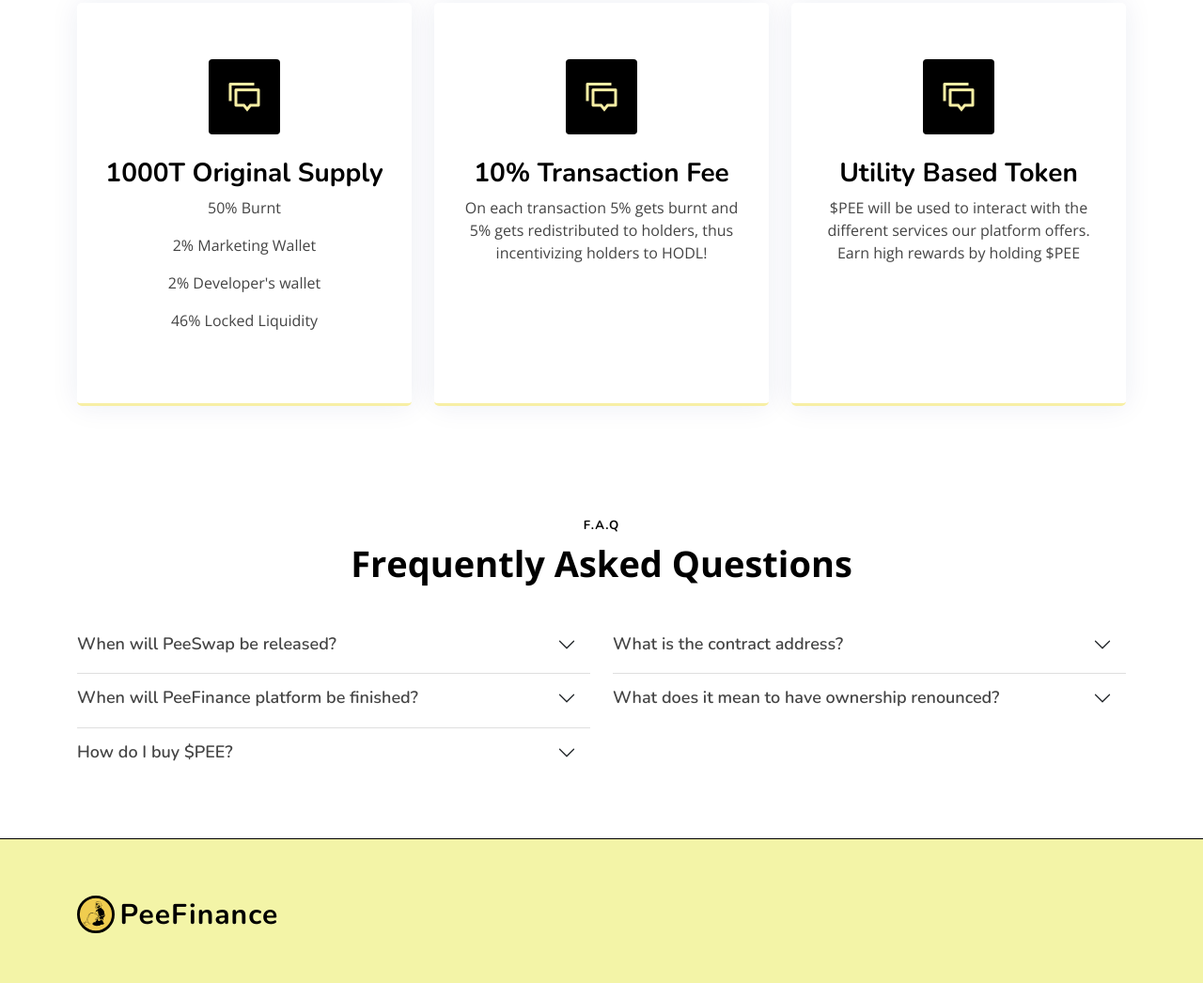
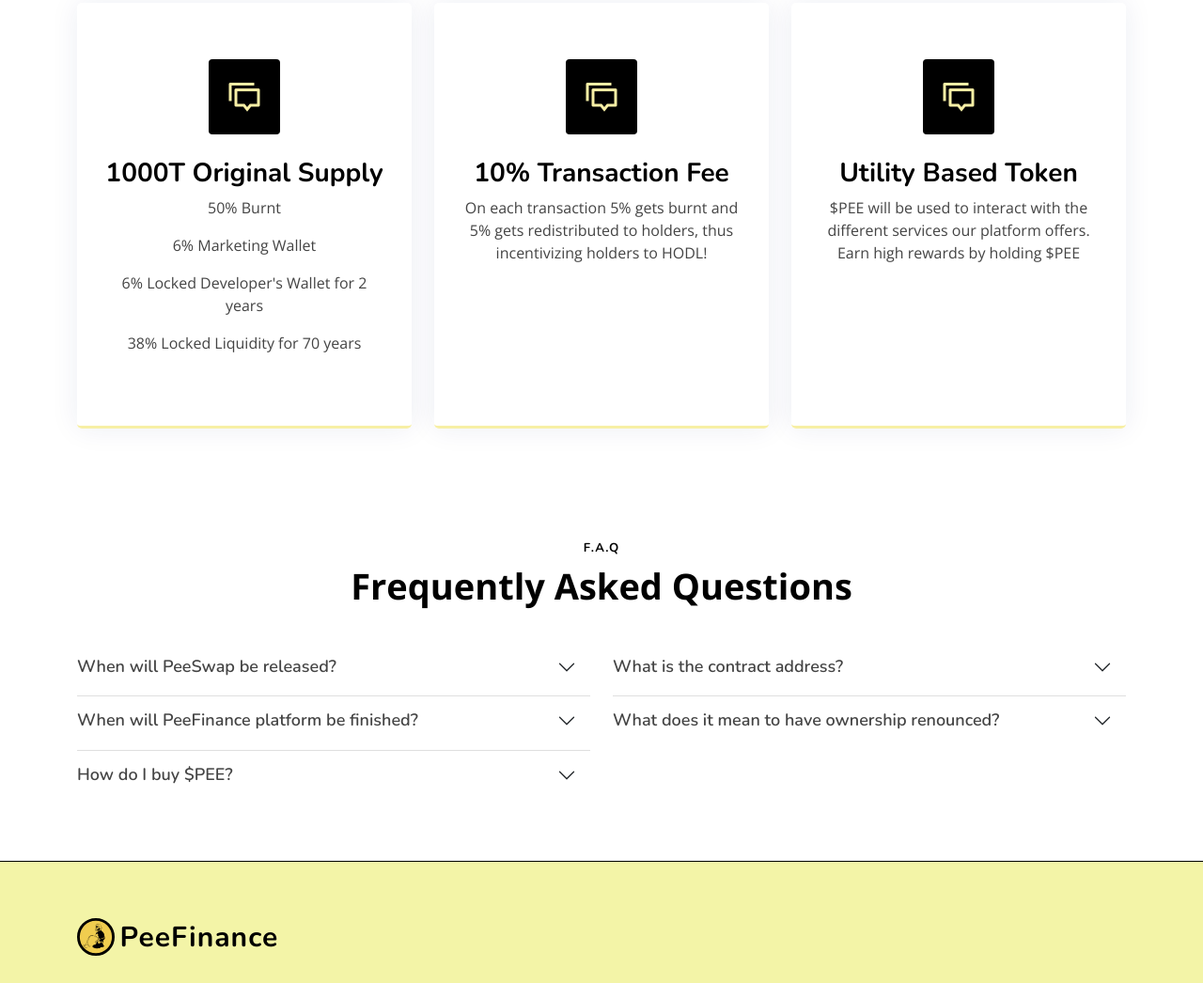
Before and after one commit to h4jj/PeeCoin, a plain HTML site: page index.html in a window 1280 px wide. Shown: the part 965-2011 px from the top of the page at 94% size. Drawn offline with nearby package versions, Linux system fonts and the light colour scheme.

Commit message:
Add files via upload

```diff
--- a/index.html
+++ b/index.html
@@ -118,13 +118,13 @@
               <h3>1000T Original Supply</h3>
               <p>50% Burnt</p>
               <p>
-                2% Marketing Wallet
+                6% Marketing Wallet
               </p>
               <p>
-                2% Developer's wallet
+                6% Locked Developer's Wallet for 2 years
               </p>
               <p>
-                46% Locked Liquidity
+                38% Locked Liquidity for 70 years
               </p>
             </div>
           </div>
```
